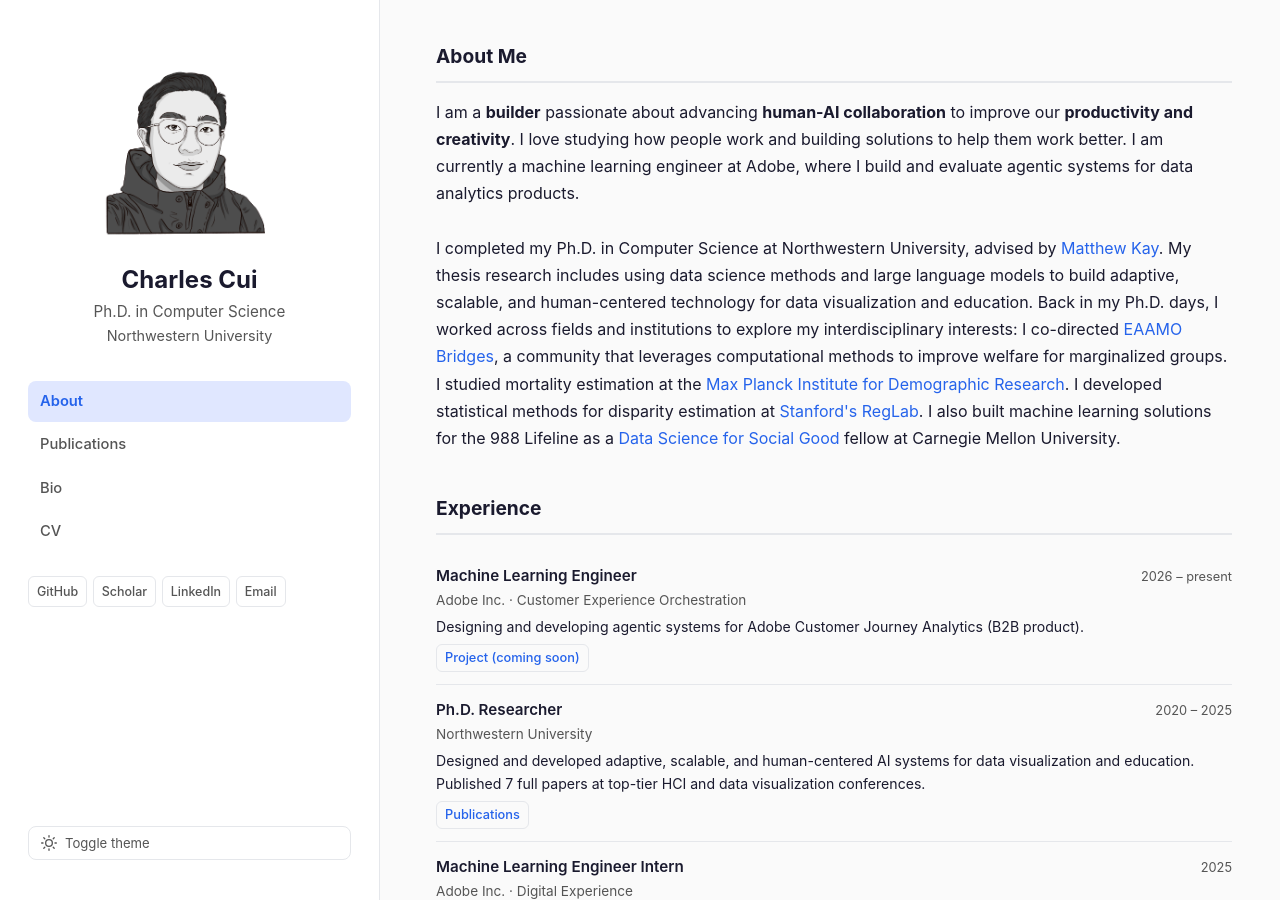
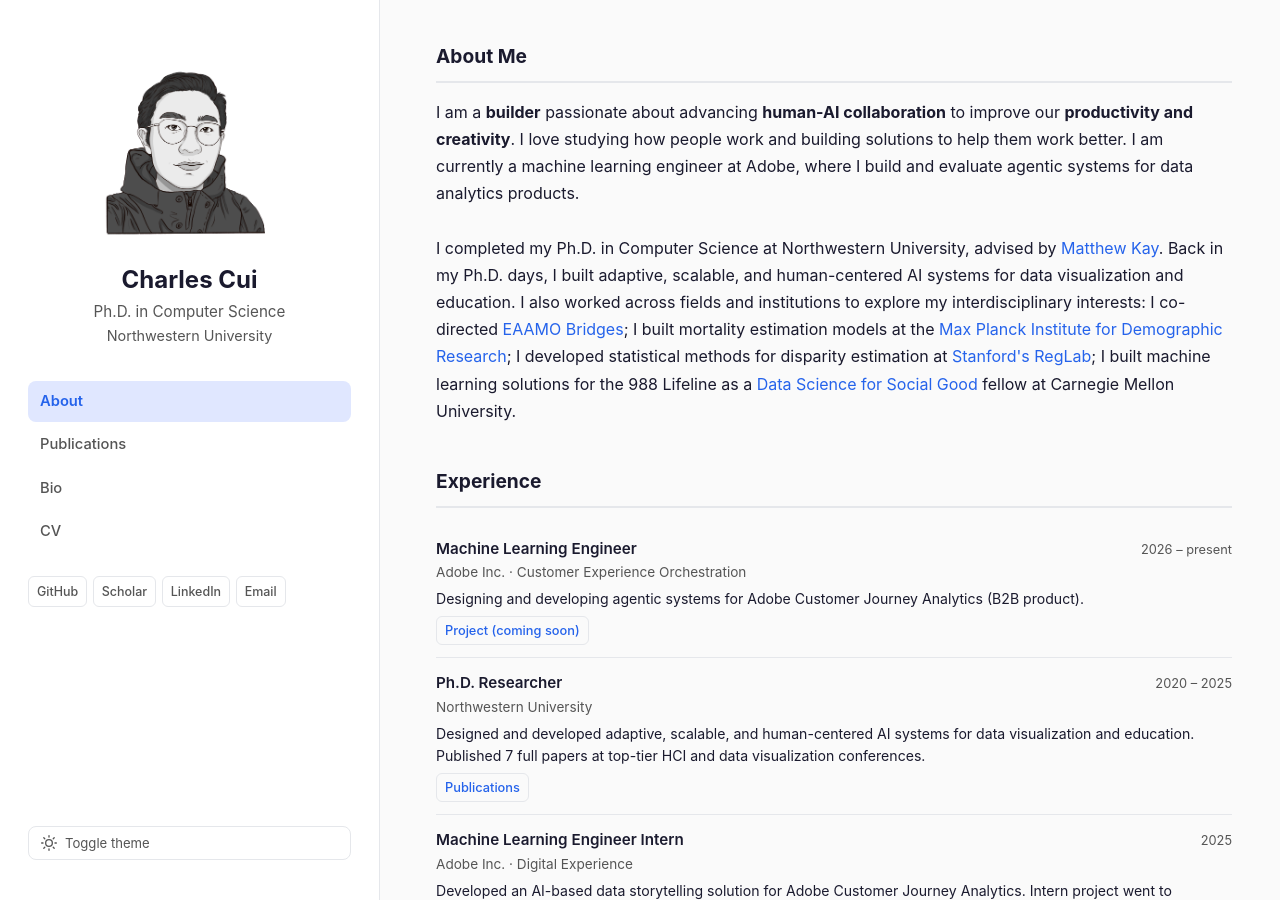
Before and after one commit to digital-flaneur/digital-flaneur.github.io, a Jekyll site: the page built from _pages/about.md, in a window 1280 px wide and 900 px high. Built offline with Jekyll 4.4.1, drawn with Linux system fonts in a browser that asks for light colours.

Commit message:
Update about page

```diff
--- a/_pages/about.md
+++ b/_pages/about.md
@@ -10,7 +10,7 @@
 
   <br>
 
-  <p>I completed my Ph.D. in Computer Science at Northwestern University, advised by <a href="https://www.mjskay.com/">Matthew Kay</a>. My thesis research includes using data science methods and large language models to build adaptive, scalable, and human-centered technology for data visualization and education. Back in my Ph.D. days, I worked across fields and institutions to explore my interdisciplinary interests: I co-directed <a href="https://eaamo-bridges.netlify.app">EAAMO Bridges</a>, a community that leverages computational methods to improve welfare for marginalized groups. I studied mortality estimation at the <a href="https://www.demogr.mpg.de/en">Max Planck Institute for Demographic Research</a>. I developed statistical methods for disparity estimation at <a href="https://reglab.stanford.edu">Stanford's RegLab</a>. I also built machine learning solutions for the 988 Lifeline as a <a href="https://www.dssgfellowship.org/">Data Science for Social Good</a> fellow at Carnegie Mellon University.</p>
+  <p>I completed my Ph.D. in Computer Science at Northwestern University, advised by <a href="https://www.mjskay.com/">Matthew Kay</a>. Back in my Ph.D. days, I built adaptive, scalable, and human-centered AI systems for data visualization and education. I also worked across fields and institutions to explore my interdisciplinary interests: I co-directed <a href="https://eaamo-bridges.netlify.app">EAAMO Bridges</a>; I built mortality estimation models at the <a href="https://www.demogr.mpg.de/en">Max Planck Institute for Demographic Research</a>; I developed statistical methods for disparity estimation at <a href="https://reglab.stanford.edu">Stanford's RegLab</a>; I built machine learning solutions for the 988 Lifeline as a <a href="https://www.dssgfellowship.org/">Data Science for Social Good</a> fellow at Carnegie Mellon University.</p>
 </div>
 
 
```
